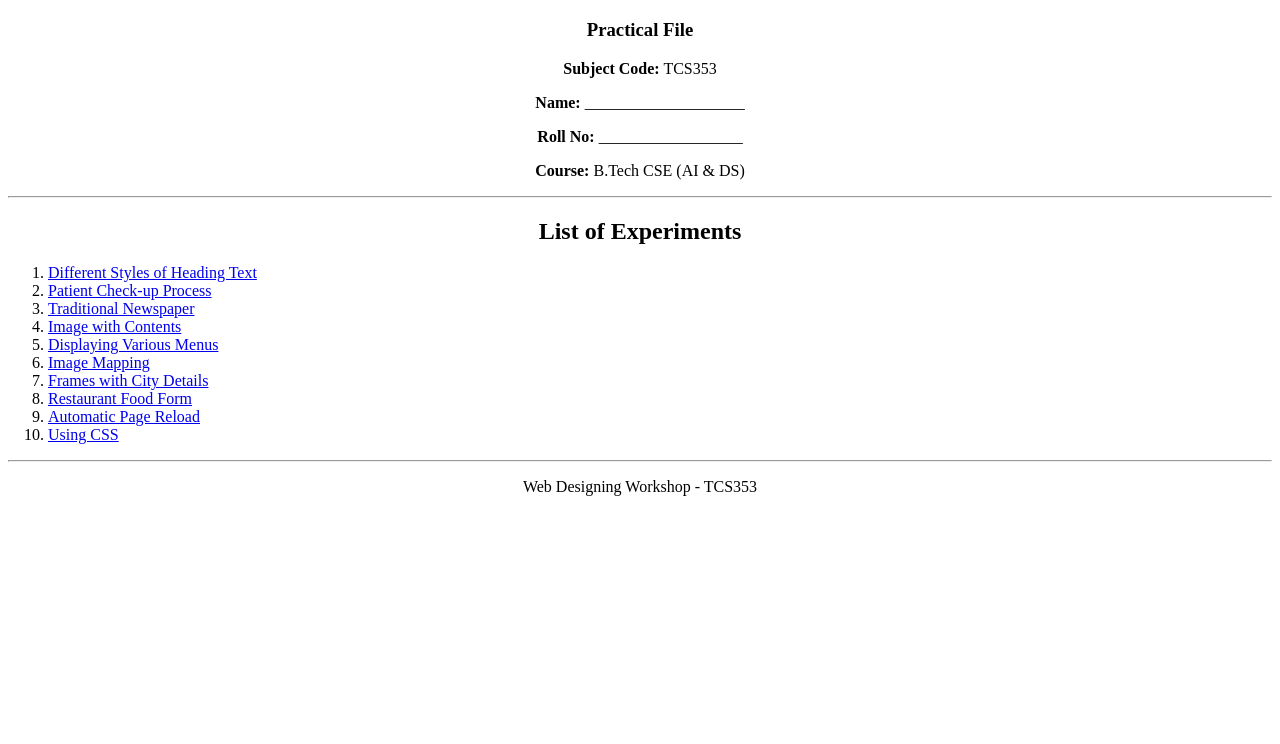
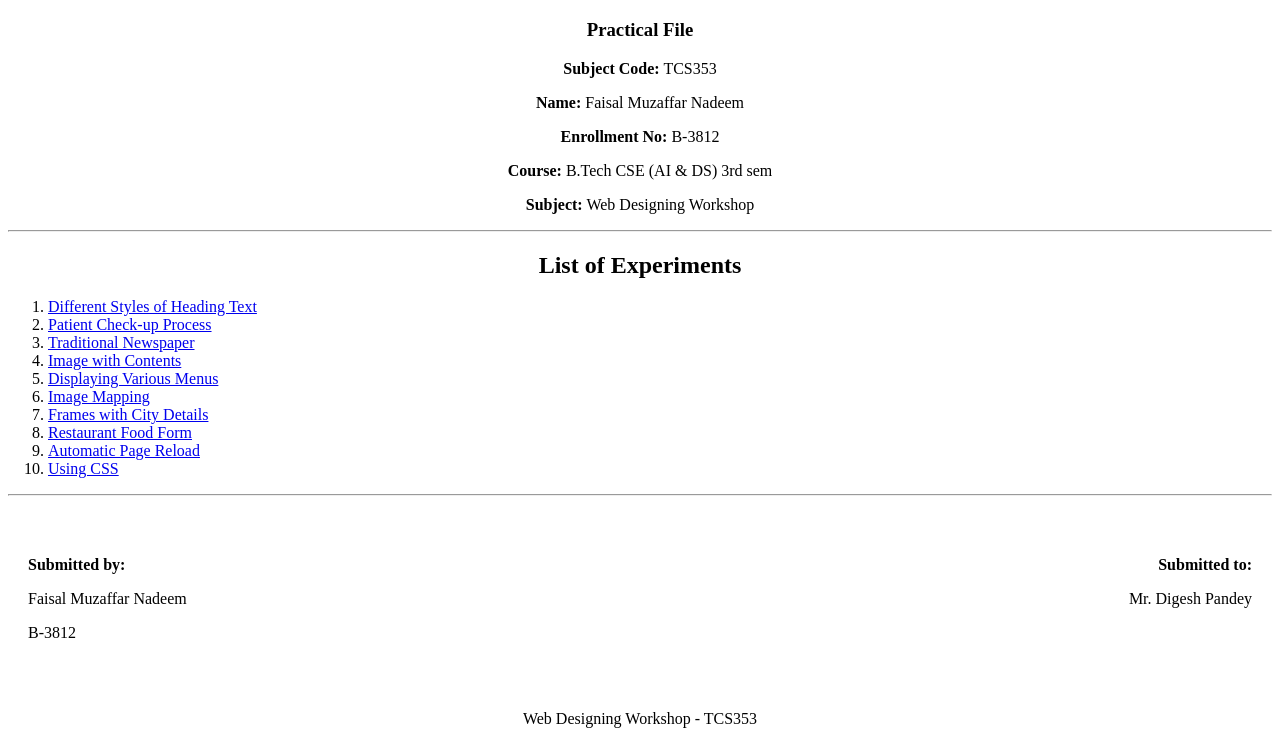
Before and after one commit to erfaisal/wdl, a plain HTML site: page index.html in a window 1280 px wide. Shown: the part 61-805 px from the top of the page. Drawn offline with Linux system fonts and the light colour scheme.

Commit message:
updation

```diff
--- a/index.html
+++ b/index.html
@@ -8,9 +8,11 @@
         <h1>WEB DESIGNING WORKSHOP</h1>
         <h3>Practical File</h3>
         <p><b>Subject Code:</b> TCS353</p>
-        <p><b>Name:</b> ____________________</p>
-        <p><b>Roll No:</b> __________________</p>
-        <p><b>Course:</b> B.Tech CSE (AI & DS)</p>
+        <p><b>Name:</b> Faisal Muzaffar Nadeem</p>
+        <p><b>Enrollment No:</b> B-3812</p>
+        <p><b>Course:</b> B.Tech CSE (AI & DS)  3rd sem</p>
+        <p><b>Subject:</b> Web Designing Workshop</p>
+
         <hr>
         <h2>List of Experiments</h2>
     </center>
@@ -28,6 +30,23 @@
         <li><a href="exp10.html">Using CSS</a></li>
     </ol>
     <hr>
+
+    <!-- Pushes the submission details down -->
+    <br><br>
+
+    <!-- Side-by-side Layout for Submission Details -->
+    <div style="display: flex; justify-content: space-between; padding: 0 20px;">
+        <div>
+            <p><b>Submitted by:</b></p>
+            <p>Faisal Muzaffar Nadeem</p>
+            <p>B-3812</p>
+        </div>
+        <div style="text-align: right;">
+            <p><b>Submitted to:</b></p>
+            <p>Mr. Digesh Pandey</p>
+        </div>
+    </div>
+    <br><br>
     <center><p>Web Designing Workshop - TCS353</p></center>
 </body>
 </html>
```
Also changed, not shown: exp4.html (+1 -1 lines), exp6.html (+1 -1 lines), sports.png (added), sports.svg (deleted).
